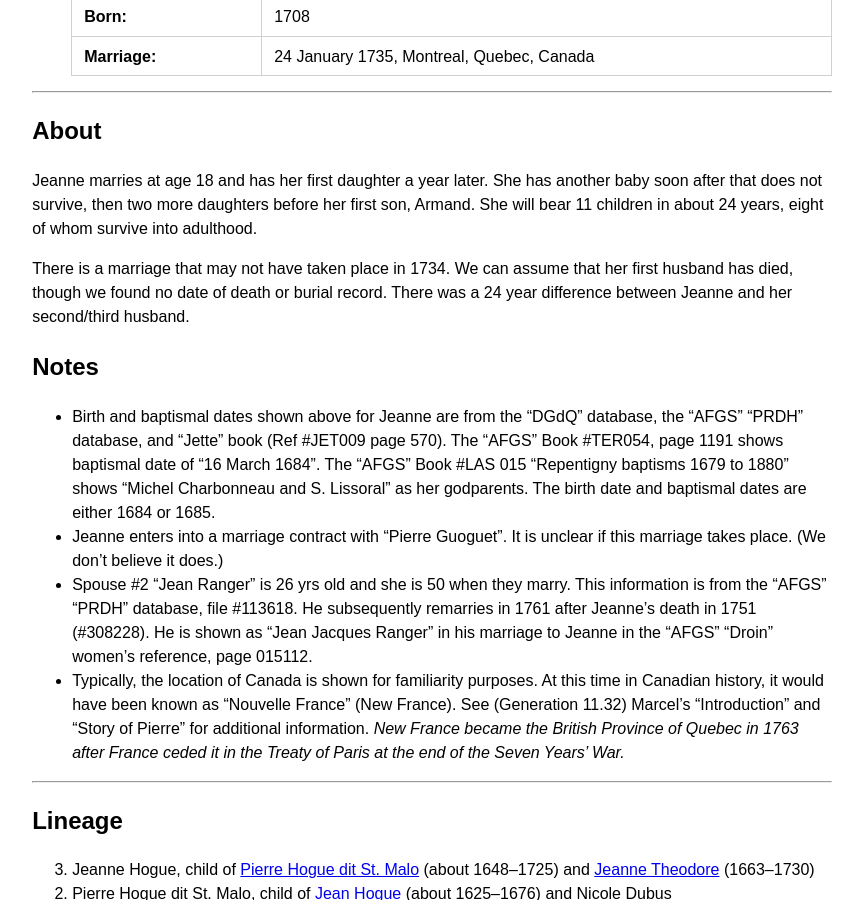
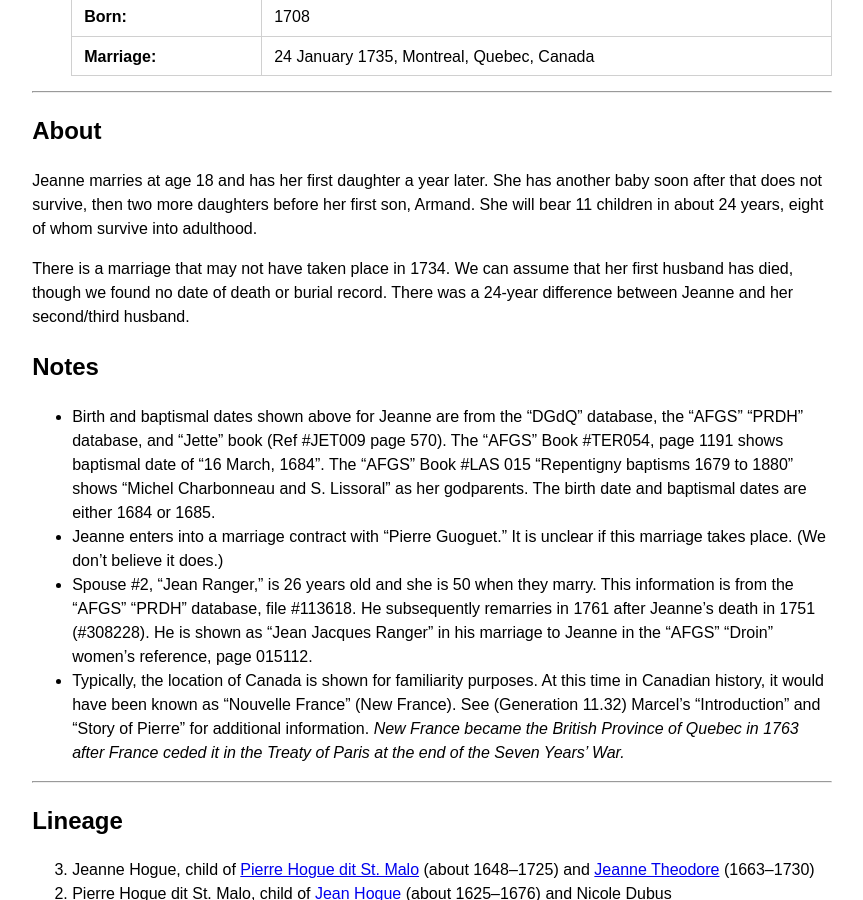
Before and after one commit to highchair/hogue-family-ancestry, a Jekyll site: the page built from _people/1684-jeanne-hogue.md, in a window 1280 px wide and 900 px high, scrolled down 1458 px. Shown: the whole window, without its empty margins (19-882 px from the left). Built offline with Jekyll 4.4.1, drawn with Linux system fonts in a browser that asks for light colours.

Commit message:
Update 1684-jeanne-hogue.md

```diff
--- a/_people/1684-jeanne-hogue.md
+++ b/_people/1684-jeanne-hogue.md
@@ -49,12 +49,12 @@ partners:
 
 Jeanne marries at age 18 and has her first daughter a year later. She has another baby soon after that does not survive, then two more daughters before her first son, Armand. She will bear 11 children in about 24 years, eight of whom survive into adulthood.
 
-There is a marriage that may not have taken place in 1734. We can assume that her first husband has died, though we found no date of death or burial record. There was a 24 year difference between Jeanne and her second/third husband.
+There is a marriage that may not have taken place in 1734. We can assume that her first husband has died, though we found no date of death or burial record. There was a 24-year difference between Jeanne and her second/third husband.
 
 
 ## Notes
 
-+ Birth and baptismal dates shown above for Jeanne are from the “DGdQ” database, the “AFGS” “PRDH” database, and “Jette” book (Ref #JET009 page 570). The “AFGS” Book #TER054, page 1191 shows baptismal date of “16 March 1684”. The “AFGS” Book #LAS 015 “Repentigny baptisms 1679 to 1880” shows “Michel Charbonneau and S. Lissoral” as her godparents. The birth date and baptismal dates are either 1684 or 1685.
-+ Jeanne enters into a marriage contract with “Pierre Guoguet”. It is unclear if this marriage takes place. (We don’t believe it does.)
-+ Spouse #2 “Jean Ranger” is 26 yrs old and she is 50 when they marry. This information is from the “AFGS” “PRDH” database, file #113618. He subsequently remarries in 1761 after Jeanne’s death in 1751 (#308228). He is shown as “Jean Jacques Ranger” in his marriage to Jeanne in the “AFGS” “Droin” women’s reference, page 015112.
++ Birth and baptismal dates shown above for Jeanne are from the “DGdQ” database, the “AFGS” “PRDH” database, and “Jette” book (Ref #JET009 page 570). The “AFGS” Book #TER054, page 1191 shows baptismal date of “16 March, 1684”. The “AFGS” Book #LAS 015 “Repentigny baptisms 1679 to 1880” shows “Michel Charbonneau and S. Lissoral” as her godparents. The birth date and baptismal dates are either 1684 or 1685.
++ Jeanne enters into a marriage contract with “Pierre Guoguet.” It is unclear if this marriage takes place. (We don’t believe it does.)
++ Spouse #2, “Jean Ranger,” is 26 years old and she is 50 when they marry. This information is from the “AFGS” “PRDH” database, file #113618. He subsequently remarries in 1761 after Jeanne’s death in 1751 (#308228). He is shown as “Jean Jacques Ranger” in his marriage to Jeanne in the “AFGS” “Droin” women’s reference, page 015112.
 + Typically, the location of Canada is shown for familiarity purposes. At this time in Canadian history, it would have been known as “Nouvelle France” (New France). See (Generation 11.32) Marcel’s “Introduction” and “Story of Pierre” for additional information. _New France became the British Province of Quebec in 1763 after France ceded it in the Treaty of Paris at the end of the Seven Years’ War._
```
